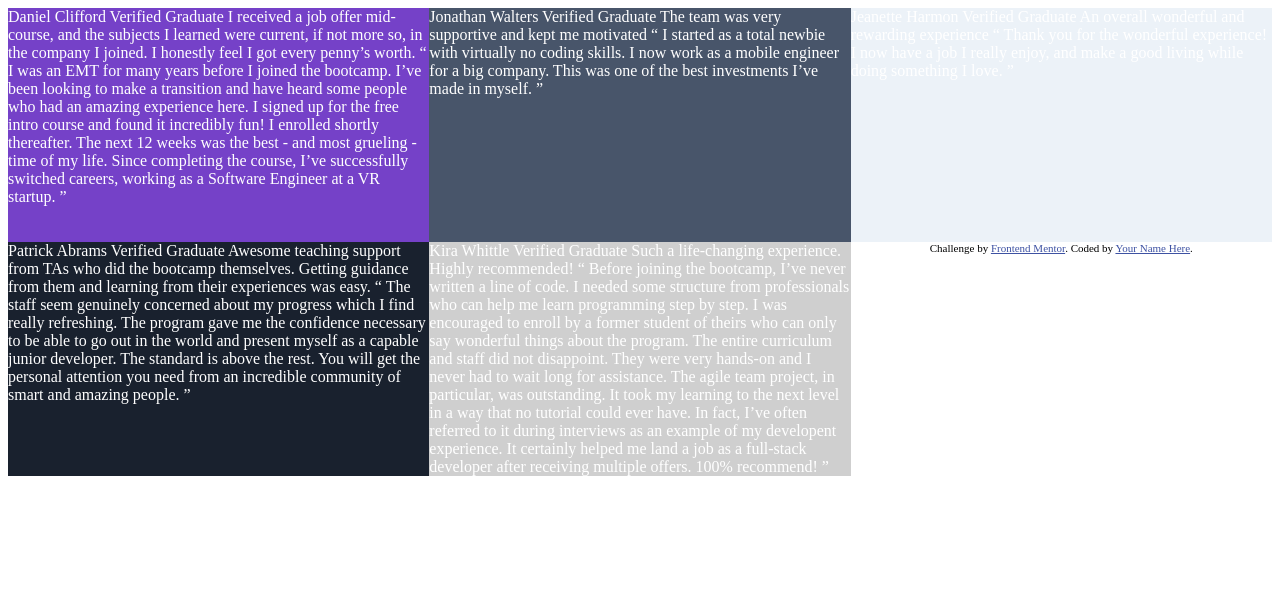
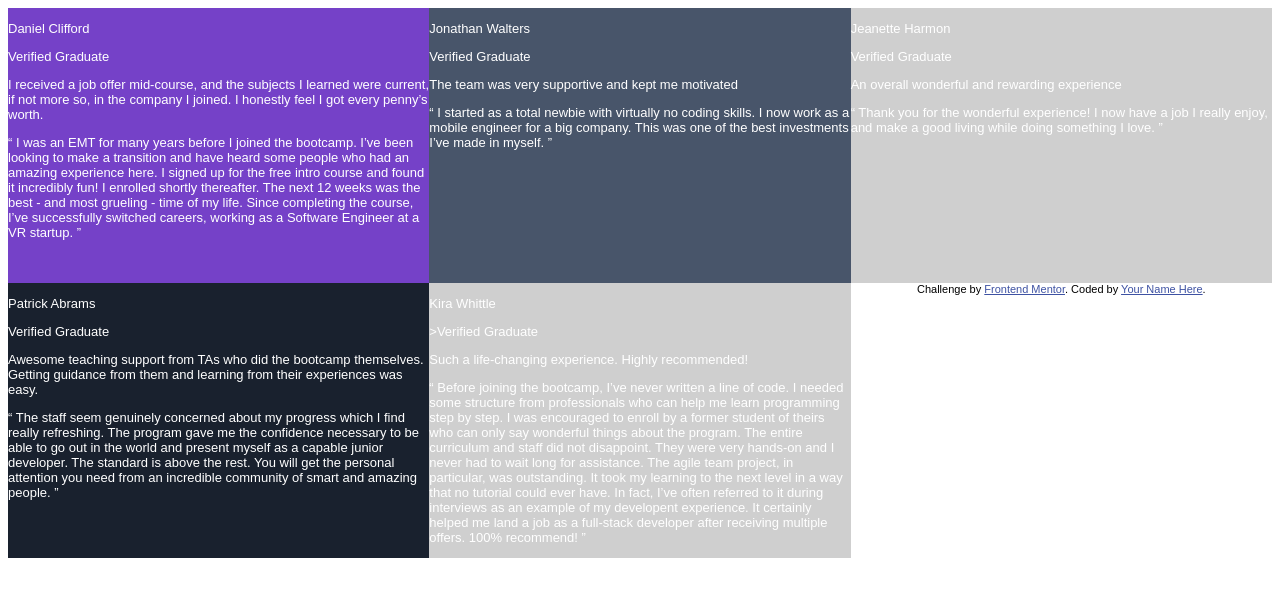
Before and after one commit to cfra8189/testimonials-grid-section-main, a plain HTML site: page index.html in a window 1280 px wide. Drawn offline with Linux system fonts and the light colour scheme; a web font is replaced by a local one.

Commit message:
Created sections in html

```diff
--- a/index.html
+++ b/index.html
@@ -12,6 +12,7 @@
       href="./images/favicon-32x32.png"
     />
     <link rel="stylesheet" href="style.css" />
+    <link rel="stylesheet" href="https://fonts.google.com/specimen/Barlow+Semi+Condensed">
     <title>Testimonials Grid Section</title>
 
     <!-- Feel free to remove these styles or customise in your own stylesheet 👍 -->
@@ -19,45 +20,84 @@
   <body>
     <section class="testimonials">
       <div class="dan">
-        Daniel Clifford Verified Graduate I received a job offer mid-course, and
+        <section class="grad">
+        <p></p>Daniel Clifford
+        <p></p>Verified Graduate
+        </section>
+
+        <p>I received a job offer mid-course, and
         the subjects I learned were current, if not more so, in the company I
-        joined. I honestly feel I got every penny’s worth. “ I was an EMT for
+        joined. I honestly feel I got every penny’s worth.</p>
+
+        <p>“ I was an EMT for
         many years before I joined the bootcamp. I’ve been looking to make a
         transition and have heard some people who had an amazing experience
         here. I signed up for the free intro course and found it incredibly fun!
         I enrolled shortly thereafter. The next 12 weeks was the best - and most
         grueling - time of my life. Since completing the course, I’ve
         successfully switched careers, working as a Software Engineer at a VR
-        startup. ”
+        startup. ”</p>
+
       </div>
 
       <div class="jon">
-        Jonathan Walters Verified Graduate The team was very supportive and kept
-        me motivated “ I started as a total newbie with virtually no coding
+        <section class="grad">
+        <p>Jonathan Walters</p>
+        <p>Verified Graduate</p>
+        </section>
+
+        <p>The team was very supportive and kept
+        me motivated</p>
+
+        <p>“ I started as a total newbie with virtually no coding
         skills. I now work as a mobile engineer for a big company. This was one
-        of the best investments I’ve made in myself. ”
+        of the best investments I’ve made in myself. ”</p>
+
       </div>
 
       <div class="jean">
-        Jeanette Harmon Verified Graduate An overall wonderful and rewarding
-        experience “ Thank you for the wonderful experience! I now have a job I
-        really enjoy, and make a good living while doing something I love. ”
+        <section class="grad">
+        <p>Jeanette Harmon</p>
+        <p>Verified Graduate</p>
+        </section>
+
+        <p>An overall wonderful and rewarding
+        experience</p>
+
+        <p>“ Thank you for the wonderful experience! I now have a job I
+        really enjoy, and make a good living while doing something I love. ”</p>
+
       </div>
 
       <div class="pat">
-        Patrick Abrams Verified Graduate Awesome teaching support from TAs who
+        <section class="grad">
+        <p>Patrick Abrams</p>
+        <p>Verified Graduate</p>
+        </section>
+
+        <p>Awesome teaching support from TAs who
         did the bootcamp themselves. Getting guidance from them and learning
-        from their experiences was easy. “ The staff seem genuinely concerned
+        from their experiences was easy.</p>
+
+        <p>“ The staff seem genuinely concerned
         about my progress which I find really refreshing. The program gave me
         the confidence necessary to be able to go out in the world and present
         myself as a capable junior developer. The standard is above the rest.
         You will get the personal attention you need from an incredible
-        community of smart and amazing people. ”
+        community of smart and amazing people. ”</p>
+
       </div>
 
       <div class="kira">
-        Kira Whittle Verified Graduate Such a life-changing experience. Highly
-        recommended! “ Before joining the bootcamp, I’ve never written a line of
+        <section class="grad">
+        <p>Kira Whittle</p>
+        <p>>Verified Graduate</p>
+        </section>
+
+        <p>Such a life-changing experience. Highly
+        recommended!</p>
+
+        <p>“ Before joining the bootcamp, I’ve never written a line of
         code. I needed some structure from professionals who can help me learn
         programming step by step. I was encouraged to enroll by a former student
         of theirs who can only say wonderful things about the program. The
@@ -67,9 +107,11 @@
         way that no tutorial could ever have. In fact, I’ve often referred to it
         during interviews as an example of my developent experience. It
         certainly helped me land a job as a full-stack developer after receiving
-        multiple offers. 100% recommend! ”
+        multiple offers. 100% recommend! ”</p>
       </div>
     </div>
+
+
     <div class="attribution">
       Challenge by
       <a href="https://www.frontendmentor.io?ref=challenge" target="_blank"
--- a/style.css
+++ b/style.css
@@ -5,6 +5,12 @@
 .attribution a {
     color: hsl(228, 45%, 44%);
  }
+
+body {
+    font-family: 'Barlow Semi Condensed', sans-serif;
+    font-weight: 500, 600;
+    font-size: 13px;
+}
 
 .testimonials {
     display: grid;
@@ -24,7 +30,7 @@ color: hsl(0, 0%, 100%);
 }
 
 .jean {
-    background-color: hsl(210, 46%, 95%);
+    background-color: hsl(0, 0%, 81%);
     color: hsl(0, 0%, 100%);
 
 }
```
